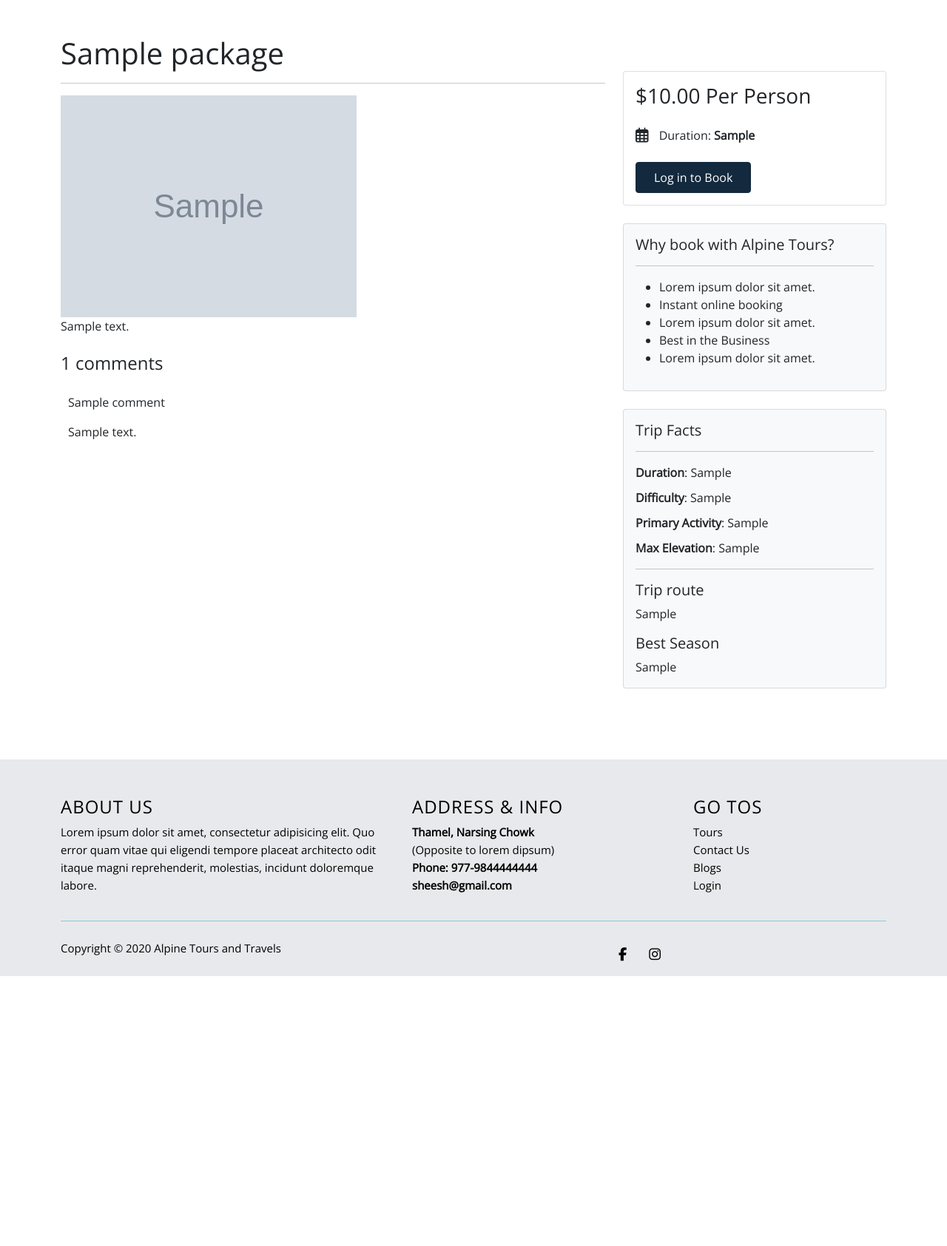
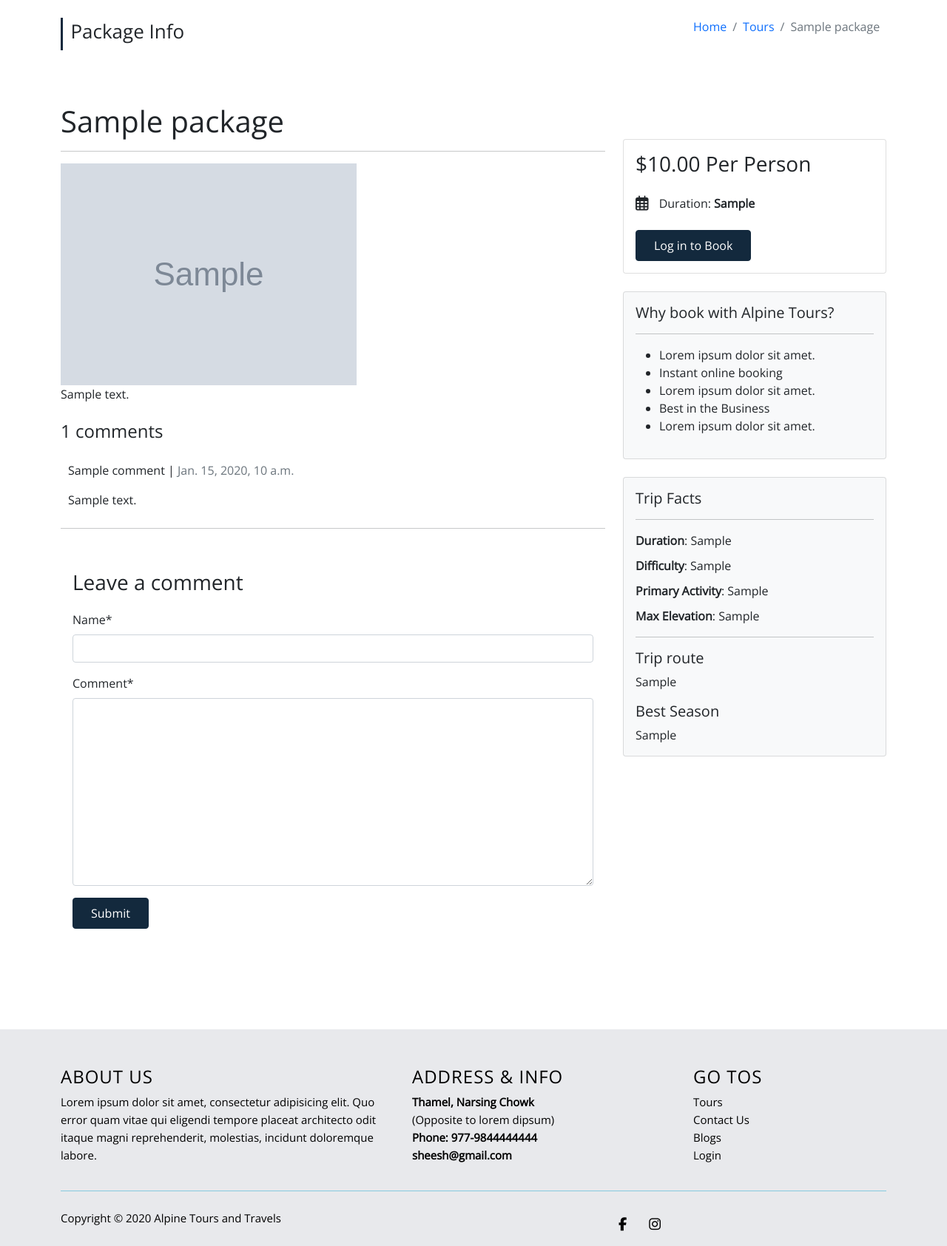
Before and after one commit to sherchansachin/alpine-tours, a Django app: a page that uses main/templates/main/package_info.html in a window 1280 px wide. Shown: the part 400-2085 px from the top of the page at 74% size. Before the commit the page ends 1720 px from the top, so only its background shows below. Run offline with Django 3.2, Linux system fonts and the light colour scheme; tables that the repository leaves empty hold one stand-in row (values such as "Sample post"); grey boxes marked "Sample" are stand-in pictures; some libraries are stand-ins or nearby versions.

Commit message:
added breadcrumb and form

```diff
--- a/main/templates/main/package_info.html
+++ b/main/templates/main/package_info.html
@@ -10,30 +10,61 @@
   </div>
 </section>
 
+<section class="tours-main mb-4">
+  <div class="container">
+      <div class="row">
+        <div class="col-md-12 col-lg-9 mt-4">
+          <div class="top-heading">
+            <h2 class="info">Package Info</h2>
+          </div>
+          </div>
+        <div class="col-md-12 col-lg-3 mt-4">
+          <nav aria-label="breadcrumb">
+            <ol class="breadcrumb">
+              <li class="breadcrumb-item"><a href="{% url 'index' %}">Home</a></li>
+              <li class="breadcrumb-item"><a href="{% url 'packages' %}">Tours</a></li>
+              <li class="breadcrumb-item active" aria-current="page">{{ info.package_title}}</li>
+            </ol>
+          </nav>
+        </div>
+      </div>
+  </div>
+</section>
+
 
 <div class="container">
     <div class="row">
         <div class="col-lg-8 py-5">
-            <h1>{{ info.package_title }}</h1><hr>
+            <h1 class>{{ info.package_title }}</h1><hr>
             <img class="img-fluid" src="{{ info.image.url}}" alt="{{package.title}}">
             <p>{{ info.description|safe}}</p>
-
-
               {% with comments.count as total_comments %}
               <h4 class="mt-4">{{ total_comments }} comments</h4>
               <p> {% endwith %} {% for comment in comments %} </p>
                 <div class="single" style="padding: 10px;">
                   <p class="font-weight-bold">
-                    {{ comment.name }}
+                    {{ comment.name }} |
                     <span class=" text-muted font-weight-normal">
-                      {{ comment.created_on }}
+                      {{ comment.posted_on }}
                     </span>
                   </p>
                   {{ comment.comment}}
                 </div>
+                <hr>
 
             {% endfor %}
             <!-- comment form here -->
+            <div class="card-body">
+              {% include 'messages.html'%}
+              <div class="my-4">
+                <h3>Leave a comment</h3>
+                <form method="POST" style="margin-top: 1.3em;">
+                  {{ comment_form | crispy }}
+                  {% csrf_token %}
+                  <button type="submit" class="btn btn-primary  req">Submit</button>
+                </form>
+              </div>
+            </div>
         </div>
 
 
```
